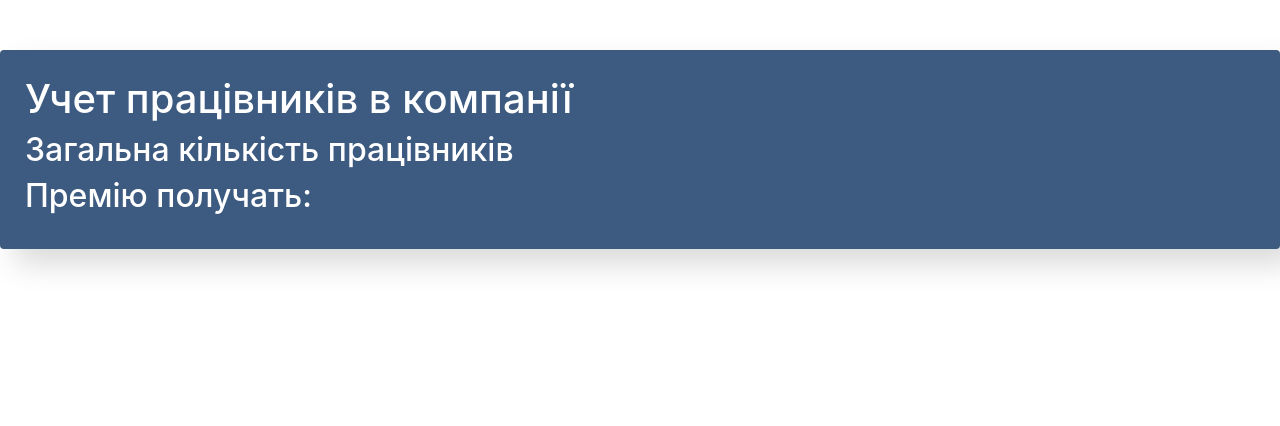
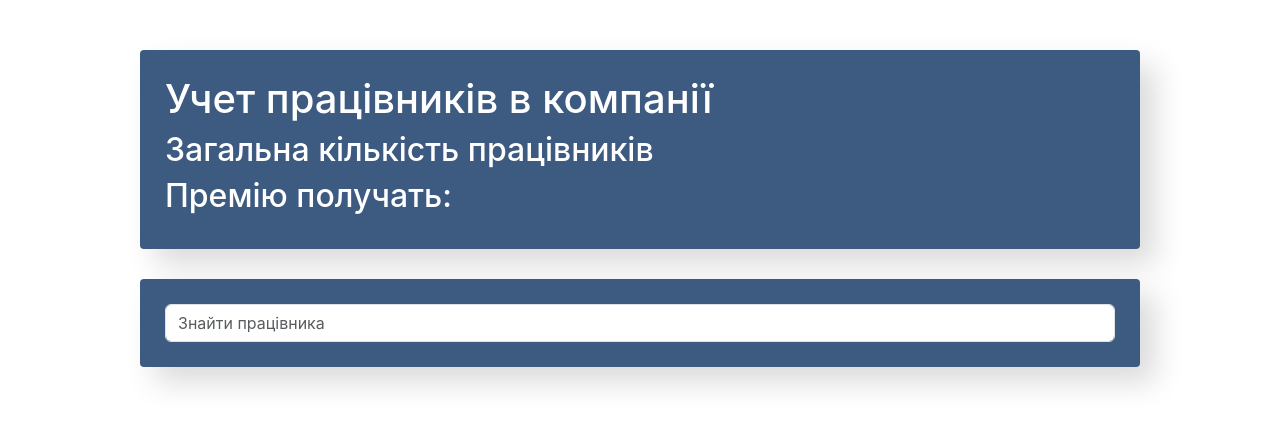
Before and after one commit to nazarSynchyna/employees, a React (Vite) app: page / in a window 1280 px wide. Shown: the top 426 px of the page. Built offline with nearby package versions, Linux system fonts and the light colour scheme.

Commit message:
feat: add SearchPanel component

```diff
--- a/src/components/app/App.css
+++ b/src/components/app/App.css
@@ -1,4 +1,4 @@
 .app {
     margin: 0 auto;
-    min-width: 1000px;
+    max-width: 1000px;
 }
--- a/src/components/app/App.jsx
+++ b/src/components/app/App.jsx
@@ -1,12 +1,18 @@
-import './App.css';
-import AppInfo from '../app-info/app-info';
+import AppInfo from "../app-info/app-info";
+import SearchPanel from "../search-panel/search-panel";
+
+import "./App.css";
 
 function App() {
   return (
     <div className="app">
       <AppInfo />
+
+      <div className="search-panel">
+        <SearchPanel />
+      </div>
     </div>
-  )
+  );
 }
 
-export default App
+export default App;
--- /dev/null
+++ b/src/components/search-panel/search-panel.css
@@ -0,0 +1,8 @@
+.search-panel {
+    margin-top: 30px;
+    padding: 25px;
+    background-color: #3d5a80;
+    border-radius: 4px;
+    box-shadow: 15px 15px 30px rgba(0, 0, 0, .15);
+    color: #fff;
+}
--- a/src/components/search-panel/search-panel.jsx
+++ b/src/components/search-panel/search-panel.jsx
@@ -0,0 +1,9 @@
+import './search-panel.css'
+
+const SearchPanel = () => {
+    return (
+        <input type="text" className="form-control search-input" placeholder="Знайти працівника"/>
+    )
+}
+
+export default SearchPanel;
```
